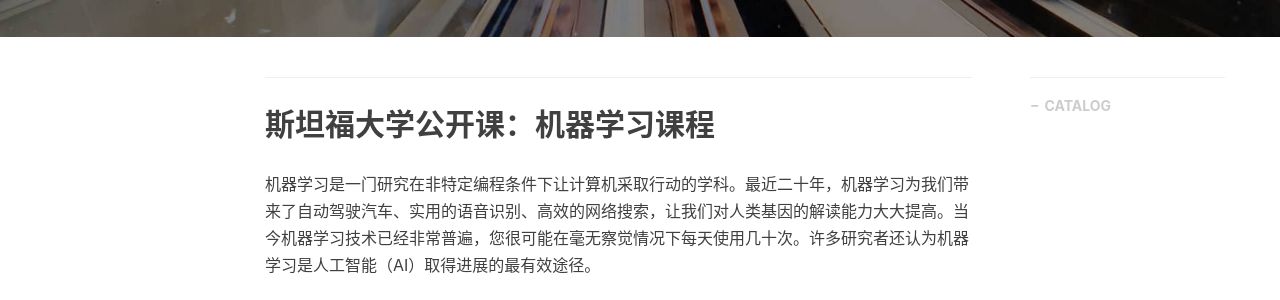
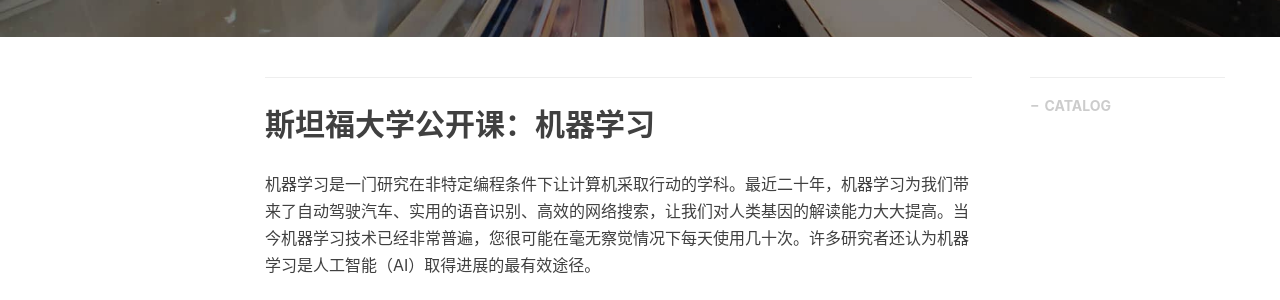
Before and after one commit to procjx/procjx.github.io.old, a Jekyll site: the page built from _posts/2017-11-26-公开课.md, in a window 1280 px wide. Shown: the part 486-786 px from the top of the page. Built offline with Jekyll 4.4.1, drawn with Linux system fonts in a browser that asks for light colours; nearby versions of some CDN libraries; comment, search, counter and statistics services are not loaded.

Commit message:
Update 2017-11-26-公开课.md

```diff
--- a/_posts/2017-11-26-公开课.md
+++ b/_posts/2017-11-26-公开课.md
@@ -14,7 +14,7 @@
 
 ---
 
-## 斯坦福大学公开课：机器学习课程
+## 斯坦福大学公开课：机器学习
 机器学习是一门研究在非特定编程条件下让计算机采取行动的学科。最近二十年，机器学习为我们带来了自动驾驶汽车、实用的语音识别、高效的网络搜索，让我们对人类基因的解读能力大大提高。当今机器学习技术已经非常普遍，您很可能在毫无察觉情况下每天使用几十次。许多研究者还认为机器学习是人工智能（AI）取得进展的最有效途径。<br/>
 <br/>
 本课程将广泛介绍机器学习、数据挖掘和统计模式识别。相关主题包括：(i) 监督式学习（参数和非参数算法、支持向量机、核函数和神经网络）。(ii) 无监督学习（集群、降维、推荐系统和深度学习）。(iii) 机器学习实例（偏见/方差理论；机器学习和AI领域的创新）。课程将引用很多案例和应用，您还需要学习如何在不同领域应用学习算法，例如智能机器人（感知和控制）、文本理解（网络搜索和垃圾邮件过滤）、计算机视觉、医学信息学、音频、数据库挖掘等领域。<br/>
```
